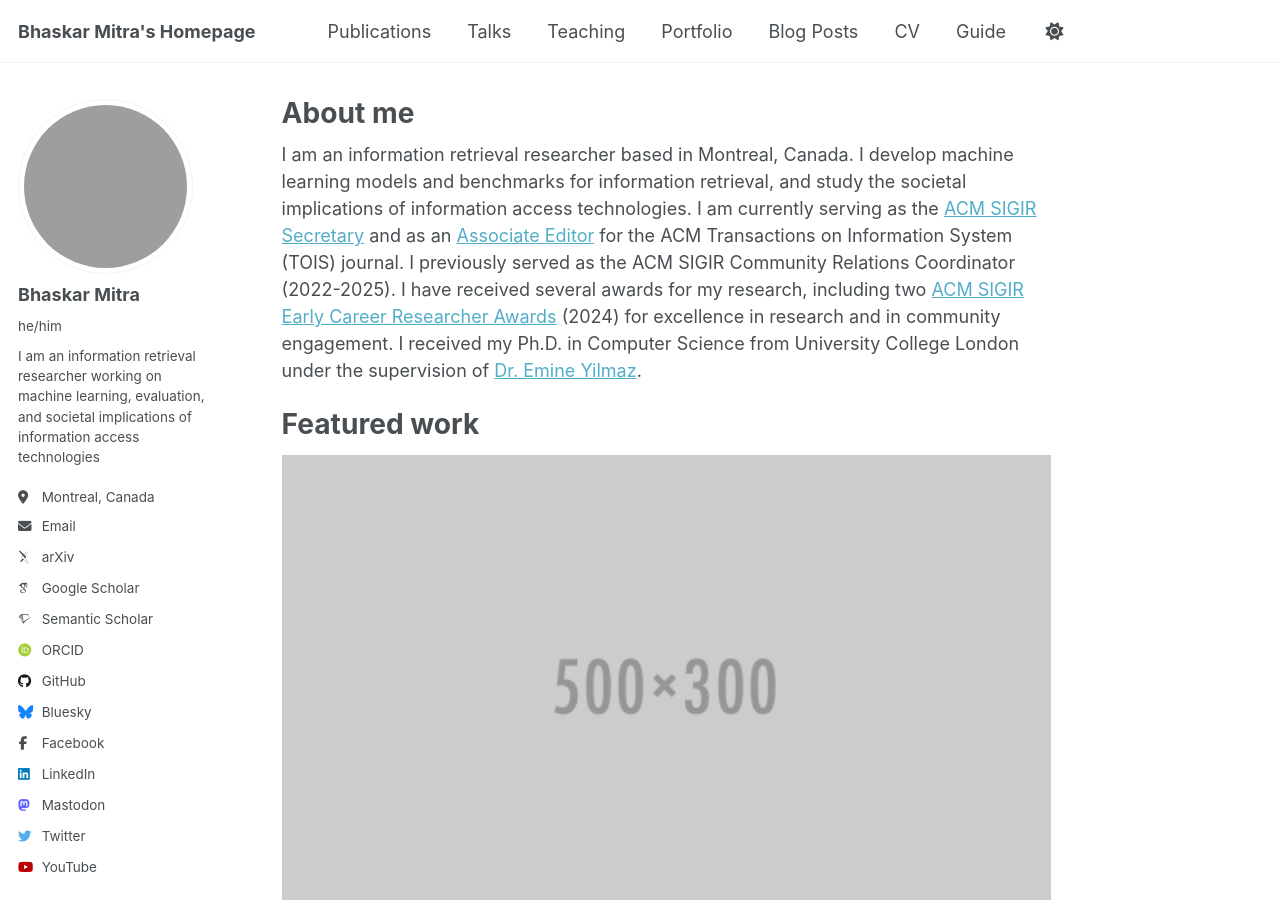
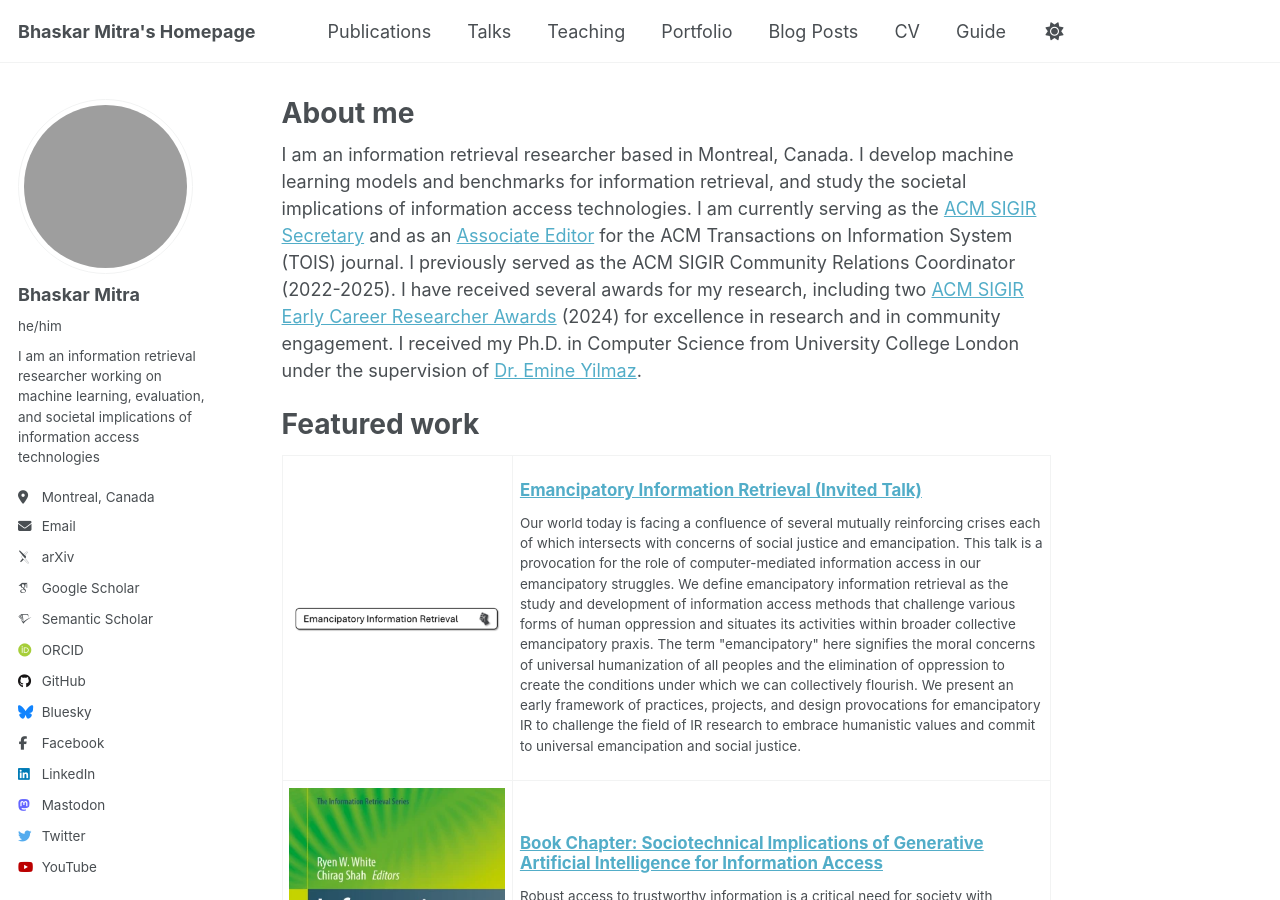
Before and after one commit to bhaskar-mitra/bhaskar-mitra.github.io, a Jekyll site: the page built from _pages/about.md, in a window 1280 px wide and 900 px high. Built offline with Jekyll 4.4.1, drawn with Linux system fonts in a browser that asks for light colours; some web fonts are replaced; grey boxes are pictures that could not be loaded.

Commit message:
Update about.md

```diff
--- a/_pages/about.md
+++ b/_pages/about.md
@@ -16,7 +16,7 @@ I received my Ph.D. in Computer Science from University College London under the
 
 Featured work
 ======
-<img src="/images/500x300.png" width="100%"/>
+
 <div>
   <article class="archive__item" itemscope itemtype="http://schema.org/CreativeWork">
     <table border="0">
```
